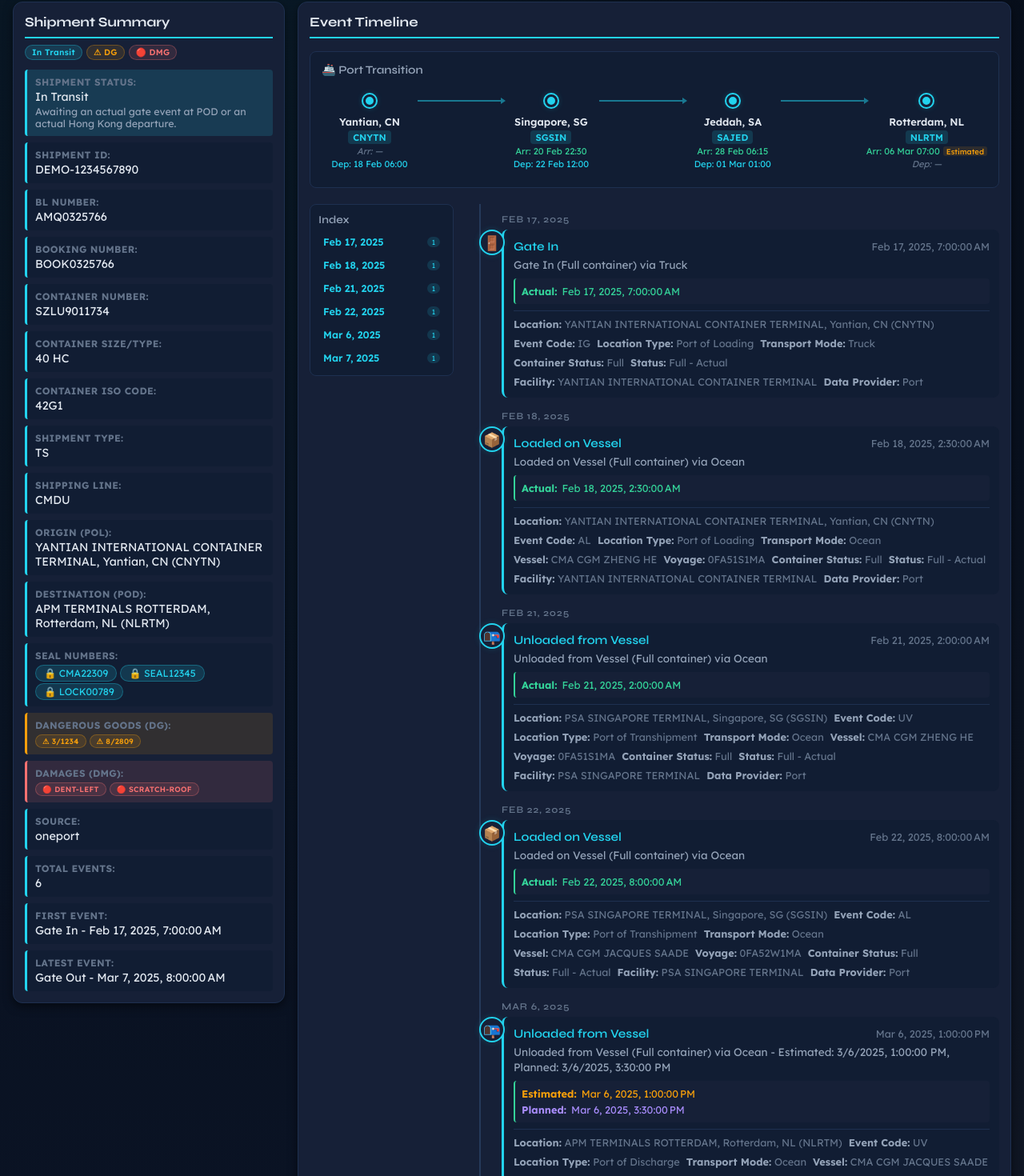
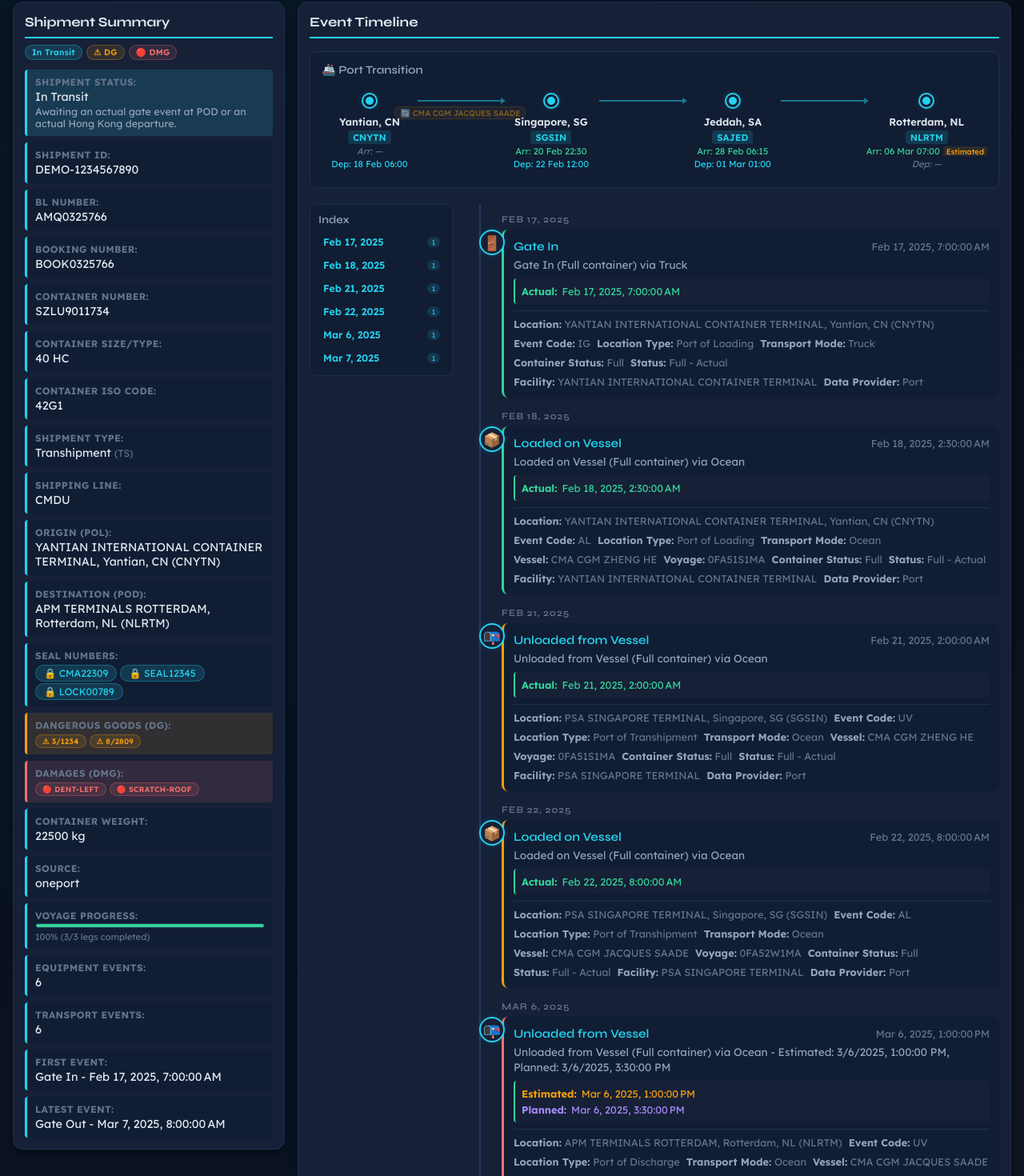
Before and after one commit to fatbo/itrackit-event-viewer, an Angular app: page /timeline in a window 1280 px wide. Shown: the part 129-1599 px from the top of the page at 80% size. Built offline with nearby package versions, Linux system fonts and the light colour scheme.

Commit message:
feat: add shipment type labels, container weight, voyage progress, location-type color coding, vessel change detection, and feature roadmap docs
Co-authored-by: fatbo <4547140+fatbo@users.noreply.github.com>

```diff
--- a/src/app/components/event-summary/event-summary.css
+++ b/src/app/components/event-summary/event-summary.css
@@ -229,3 +229,35 @@ h2 {
 .no-data p {
   font-size: 0.9em;
 }
+
+.value-code {
+  color: var(--text-muted);
+  font-size: 0.85em;
+}
+
+.summary-item-progress .value {
+  display: flex;
+  flex-direction: column;
+  gap: 4px;
+}
+
+.progress-bar {
+  width: 100%;
+  height: 6px;
+  background: var(--bg-card);
+  border-radius: 3px;
+  overflow: hidden;
+  border: 1px solid var(--border);
+}
+
+.progress-fill {
+  height: 100%;
+  background: var(--accent-emerald);
+  border-radius: 3px;
+  transition: width 0.4s ease;
+}
+
+.progress-text {
+  font-size: 0.78em;
+  color: var(--text-muted);
+}
--- a/src/app/components/event-summary/event-summary.html
+++ b/src/app/components/event-summary/event-summary.html
@@ -82,7 +82,7 @@
       @if (primaryEvent()?.shipmentType) {
         <div class="summary-item">
           <span class="label">{{ i18n.t('summary.label.shipmentType') }}</span>
-          <span class="value">{{ primaryEvent()?.shipmentType }}</span>
+          <span class="value">{{ shipmentTypeLabel() }} <span class="value-code">({{ primaryEvent()?.shipmentType }})</span></span>
         </div>
       }
 
@@ -163,6 +163,13 @@
         </div>
       }
 
+      @if (primaryEvent()?.containerWeight) {
+        <div class="summary-item">
+          <span class="label">{{ i18n.t('summary.label.containerWeight') }}</span>
+          <span class="value">{{ primaryEvent()?.containerWeight }} kg</span>
+        </div>
+      }
+
       @if (primaryEvent()?.source) {
         <div class="summary-item">
           <span class="label">{{ i18n.t('summary.label.source') }}</span>
@@ -170,10 +177,29 @@
         </div>
       }
 
+      @if (voyageProgress()) {
+        <div class="summary-item summary-item-progress">
+          <span class="label">{{ i18n.t('summary.label.voyageProgress') }}</span>
+          <div class="value">
+            <div class="progress-bar">
+              <div class="progress-fill" [style.width.%]="voyageProgress()!.percent"></div>
+            </div>
+            <span class="progress-text">{{ i18n.t('summary.label.voyageProgressValue', { percent: voyageProgress()!.percent, completed: voyageProgress()!.completedLegs, total: voyageProgress()!.totalLegs }) }}</span>
+          </div>
+        </div>
+      }
+
       <div class="summary-item">
-        <span class="label">{{ i18n.t('summary.label.totalEvents') }}</span>
+        <span class="label">{{ i18n.t('summary.label.totalEquipmentEvents') }}</span>
         <span class="value">{{ eventCount() }}</span>
       </div>
+
+      @if (transportEventCount() > 0) {
+        <div class="summary-item">
+          <span class="label">{{ i18n.t('summary.label.totalTransportEvents') }}</span>
+          <span class="value">{{ transportEventCount() }}</span>
+        </div>
+      }
 
       @if (firstEvent()) {
         <div class="summary-item">
--- a/src/app/components/event-summary/event-summary.ts
+++ b/src/app/components/event-summary/event-summary.ts
@@ -8,6 +8,12 @@ interface ShipmentStatusInfo {
   label: string;
   description: string;
   tone: 'completed' | 'limited' | 'transit' | 'unknown';
+}
+
+interface VoyageProgress {
+  percent: number;
+  completedLegs: number;
+  totalLegs: number;
 }
 
 @Component({
@@ -29,6 +35,10 @@ export class EventSummary {
 
   protected readonly eventCount = computed(() => {
     return this.primaryEvent()?.events?.length || 0;
+  });
+
+  protected readonly transportEventCount = computed(() => {
+    return this.primaryEvent()?.transportEvents?.length || 0;
   });
 
   protected readonly hasDangerousGoods = computed(() => {
@@ -61,6 +71,27 @@ export class EventSummary {
     // Alert if reading temp differs from required temp by ≥1 degree
     const diff = Math.abs(readingTemp - requireTemp);
     return diff >= 1;
+  });
+
+  protected readonly shipmentTypeLabel = computed(() => {
+    const type = this.primaryEvent()?.shipmentType;
+    if (!type) return '';
+    return this.i18n.getShipmentTypeLabel(type);
+  });
+
+  protected readonly voyageProgress = computed<VoyageProgress | null>(() => {
+    const transportEvents = this.primaryEvent()?.transportEvents;
+    if (!transportEvents || transportEvents.length === 0) return null;
+
+    // Count unique legs (VD events represent leg starts)
+    const vdEvents = transportEvents.filter(e => e.eventCode === 'VD');
+    if (vdEvents.length === 0) return null;
+
+    const totalLegs = vdEvents.length;
+    const completedLegs = vdEvents.filter(e => e.timeType === 'A').length;
+    const percent = Math.round((completedLegs / totalLegs) * 100);
+
+    return { percent, completedLegs, totalLegs };
   });
 
   readonly shipmentStatus = computed<ShipmentStatusInfo>(() => {
--- a/src/app/components/event-timeline/event-timeline.css
+++ b/src/app/components/event-timeline/event-timeline.css
@@ -372,6 +372,34 @@ h2 {
   border-left: 6px solid var(--accent-cyan);
 }
 
+.vessel-change-badge {
+  position: absolute;
+  top: 8px;
+  left: 50%;
+  transform: translateX(-50%);
+  font-size: 0.62em;
+  background: var(--accent-amber-dim);
+  color: var(--accent-amber);
+  border: 1px solid rgba(245, 158, 11, 0.3);
+  border-radius: 8px;
+  padding: 1px 6px;
+  white-space: nowrap;
+  font-weight: 500;
+}
+
+/* Location type color coding */
+.timeline-content.location-pol {
+  border-left-color: var(--accent-emerald);
+}
+
+.timeline-content.location-pod {
+  border-left-color: var(--accent-coral);
+}
+
+.timeline-content.location-pot {
+  border-left-color: var(--accent-amber);
+}
+
 @media (max-width: 900px) {
   .timeline-layout {
     grid-template-columns: 1fr;
--- a/src/app/components/event-timeline/event-timeline.html
+++ b/src/app/components/event-timeline/event-timeline.html
@@ -35,7 +35,11 @@
               </div>
             </div>
             @if (!last) {
-              <div class="port-connector"></div>
+              <div class="port-connector">
+                @if (getVesselChangeAt(i)) {
+                  <span class="vessel-change-badge" [title]="i18n.t('summary.vesselChange') + ' ' + getVesselChangeAt(i)">🔄 {{ getVesselChangeAt(i) }}</span>
+                }
+              </div>
             }
           }
         </div>
@@ -68,11 +72,11 @@
             <div class="timeline-group-label">{{ labels[index] }}</div>
           }
 
-          <div class="timeline-item" [attr.id]="getEventAnchorId(index)">
+          <div class="timeline-item" [attr.id]="getEventAnchorId(index)" [ngClass]="getLocationTypeClass(event)">
             <div class="timeline-marker">
               <div class="timeline-icon">{{ getEventIcon(event) }}</div>
             </div>
-            <div class="timeline-content">
+            <div class="timeline-content" [ngClass]="getLocationTypeClass(event)">
               <div class="event-header">
                 <h3 class="event-type">{{ getEventTypeLabel(event) }}</h3>
                 <span class="event-date">{{ event.eventDateTime | date:'medium' }}</span>
--- a/src/app/components/event-timeline/event-timeline.ts
+++ b/src/app/components/event-timeline/event-timeline.ts
@@ -18,6 +18,8 @@ interface PortNode {
   arrivalTimeType?: string;
   departureTime?: string;
   departureTimeType?: string;
+  arrivalVessel?: string;
+  departureVessel?: string;
 }
 
 @Component({
@@ -72,14 +74,37 @@ export class EventTimeline {
       if (event.eventCode === 'VD' || event.eventCode === 'RD') {
         node.departureTime = event.eventTime;
         node.departureTimeType = event.timeType;
+        node.departureVessel = event.conveyanceInfo?.conveyanceName;
       } else if (event.eventCode === 'VA' || event.eventCode === 'RA') {
         node.arrivalTime = event.eventTime;
         node.arrivalTimeType = event.timeType;
+        node.arrivalVessel = event.conveyanceInfo?.conveyanceName;
       }
     }
 
     return portOrder.map(code => portMap.get(code)!);
   });
+
+  protected readonly vesselChanges = computed(() => {
+    const ports = this.portTransition();
+    if (ports.length < 2) return [];
+    const changes: { index: number; from: string; to: string }[] = [];
+    for (let i = 0; i < ports.length - 1; i++) {
+      const departureVessel = ports[i].departureVessel;
+      const arrivalVessel = ports[i + 1].arrivalVessel;
+      // Check if next port's departure vessel differs (vessel change at transhipment)
+      const nextDepartureVessel = ports[i + 1].departureVessel;
+      if (departureVessel && nextDepartureVessel && departureVessel !== nextDepartureVessel) {
+        changes.push({ index: i, from: departureVessel, to: nextDepartureVessel });
+      }
+    }
+    return changes;
+  });
+
+  protected getVesselChangeAt(index: number): string | null {
+    const change = this.vesselChanges().find(c => c.index === index);
+    return change ? change.to : null;
+  }
 
   private hasValidDate(event: ShipmentEvent): boolean {
     return !!event.eventDateTime && !isNaN(new Date(event.eventDateTime).getTime());
@@ -194,6 +219,15 @@ export class EventTimeline {
     return event.status || '';
   }
 
+  protected getLocationTypeClass(event: ShipmentEvent): string {
+    switch (event.locationType?.toUpperCase()) {
+      case 'POL': return 'location-pol';
+      case 'POD': return 'location-pod';
+      case 'POT': return 'location-pot';
+      default: return '';
+    }
+  }
+
 
   protected scrollToSection(anchorId: string): void {
     const target = this.document.getElementById(anchorId);
--- a/src/app/services/i18n.service.ts
+++ b/src/app/services/i18n.service.ts
@@ -156,6 +156,12 @@ const TRANSLATIONS: Record<Locale, Record<string, string>> = {
     'alerts.config.title': 'Alert Thresholds',
     'alerts.config.polVdHours': 'POL VD threshold (hours):',
     'alerts.config.podVaHours': 'POD VA threshold (hours):',
+    'summary.label.containerWeight': 'Container Weight:',
+    'summary.label.voyageProgress': 'Voyage Progress:',
+    'summary.label.voyageProgressValue': '{percent}% ({completed}/{total} legs completed)',
+    'summary.label.totalEquipmentEvents': 'Equipment Events:',
+    'summary.label.totalTransportEvents': 'Transport Events:',
+    'summary.vesselChange': 'Vessel Change:',
   },
   'zh-Hant': {
     'app.title': 'iTrackiT 貨運檢視器',
@@ -301,6 +307,12 @@ const TRANSLATIONS: Record<Locale, Record<string, string>> = {
     'alerts.config.title': '警報閾值',
     'alerts.config.polVdHours': '裝貨港 VD 閾值（小時）：',
     'alerts.config.podVaHours': '卸貨港 VA 閾值（小時）：',
+    'summary.label.containerWeight': '貨櫃重量：',
+    'summary.label.voyageProgress': '航程進度：',
+    'summary.label.voyageProgressValue': '{percent}%（{completed}/{total} 航段已完成）',
+    'summary.label.totalEquipmentEvents': '貨櫃事件：',
+    'summary.label.totalTransportEvents': '運輸事件：',
+    'summary.vesselChange': '船舶更換：',
   },
 };
 
@@ -309,6 +321,7 @@ const MAP_TRANSLATIONS: Record<
   {
     timeType: Record<string, string>;
     containerStatus: Record<string, string>;
+    shipmentType: Record<string, string>;
     eventCode: Record<string, string>;
     locationType: Record<string, string>;
   }
@@ -322,6 +335,11 @@ const MAP_TRANSLATIONS: Record<
     containerStatus: {
       F: 'Full',
       E: 'Empty',
+    },
+    shipmentType: {
+      IM: 'Import',
+      EX: 'Export',
+      TS: 'Transhipment',
     },
     eventCode: {
       OG: 'Gate Out',
@@ -357,6 +375,11 @@ const MAP_TRANSLATIONS: Record<
     containerStatus: {
       F: '滿載',
       E: '空櫃',
+    },
+    shipmentType: {
+      IM: '進口',
+      EX: '出口',
+      TS: '轉運',
     },
     eventCode: {
       OG: '閘口出場',
@@ -429,6 +452,10 @@ export class I18nService {
     return this.getMapValue('locationType', locationType);
   }
 
+  getShipmentTypeLabel(shipmentType: string): string {
+    return this.getMapValue('shipmentType', shipmentType);
+  }
+
   private getMapValue(
     mapKey: keyof (typeof MAP_TRANSLATIONS)['en'],
     value: string
```
Also changed, not shown: 2 other files (tests, documents, lock files or other folders).
